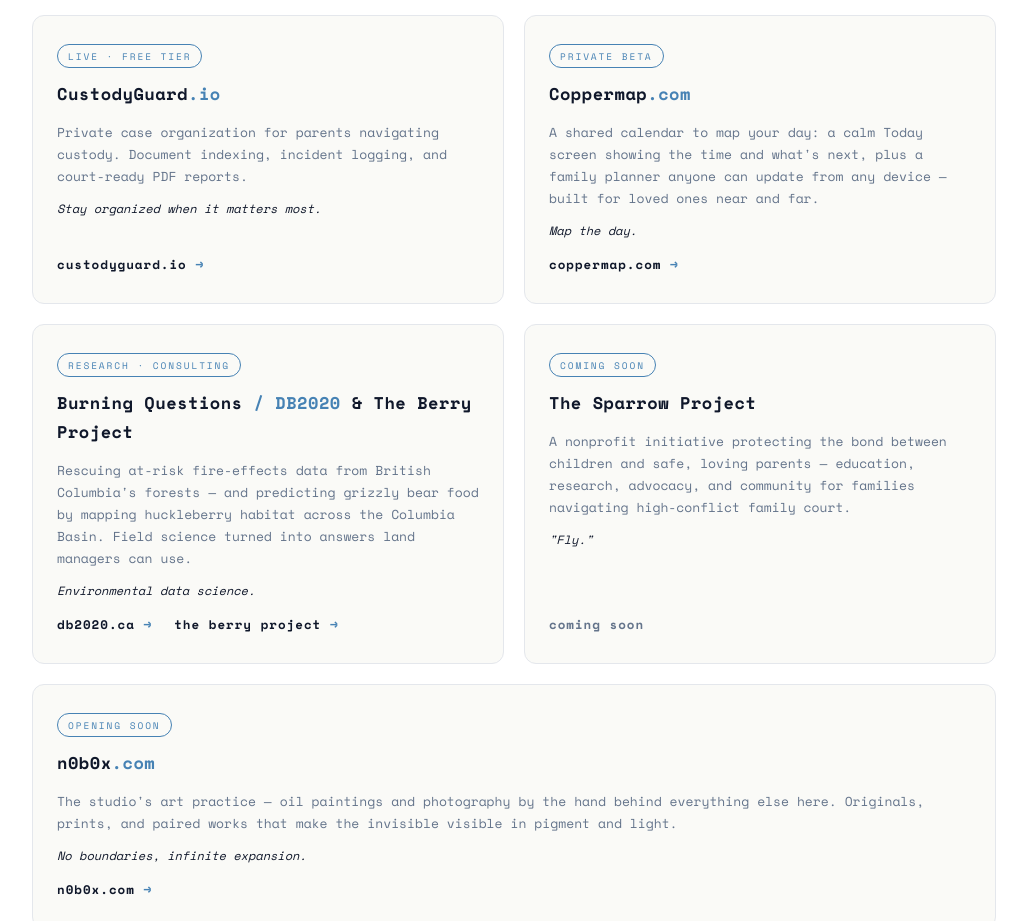
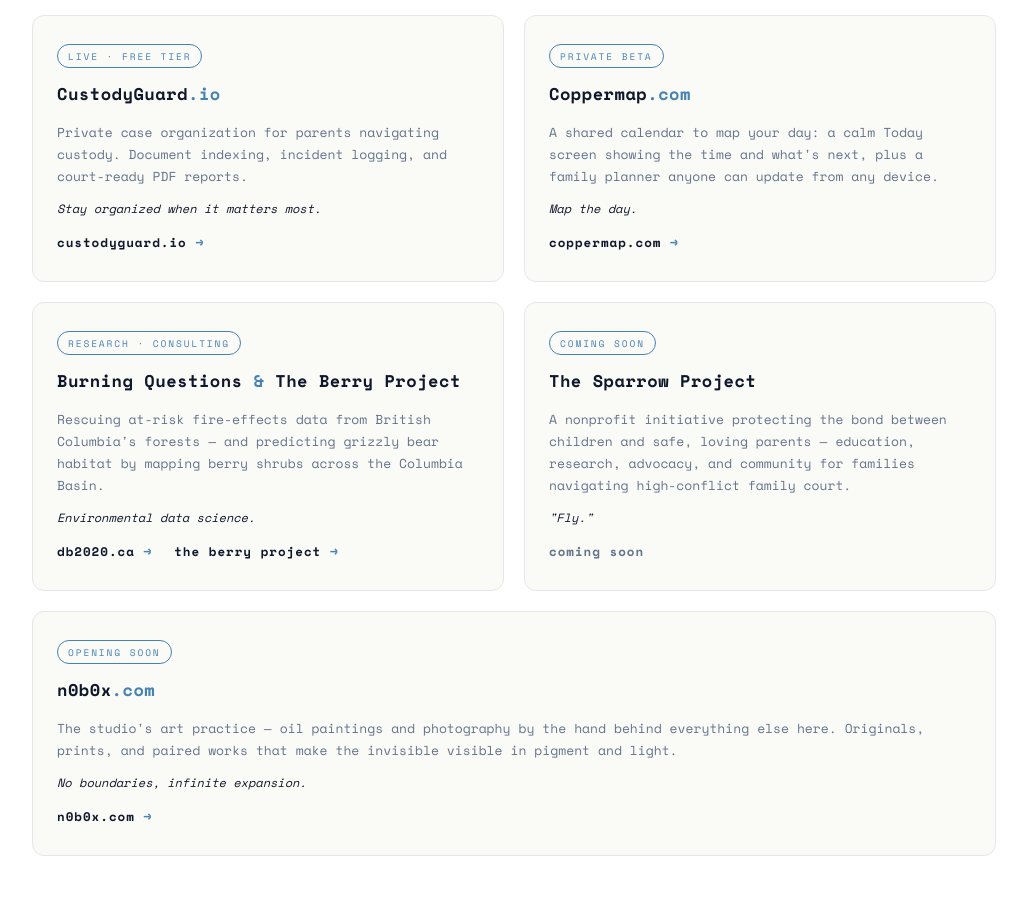
Before and after one commit to juliachandler/tacitcreatives, a plain HTML site: page index.html in a window 1280 px wide. Shown: the part 1031-1952 px from the top of the page, without its empty margins (126-1153 px from the left). Drawn offline with Linux system fonts and the light colour scheme.

Commit message:
Add files via upload

```diff
--- a/index.html
+++ b/index.html
@@ -200,14 +200,14 @@
       <div class="card">
         <span class="status">Private beta</span>
         <h3>Coppermap<span class="dot">.com</span></h3>
-        <p>A shared calendar to map your day: a calm Today screen showing the time and what's next, plus a family planner anyone can update from any device — built for loved ones near and far.</p>
+        <p>A shared calendar to map your day: a calm Today screen showing the time and what's next, plus a family planner anyone can update from any device.</p>
         <p class="quote">Map the day.</p>
         <a class="go" href="https://coppermap.com" target="_blank" rel="noopener">coppermap.com <span>→</span></a>
       </div>
       <div class="card">
         <span class="status">Research · Consulting</span>
-        <h3>Burning Questions<span class="dot"> / DB2020</span> &amp; The Berry Project</h3>
-        <p>Rescuing at-risk fire-effects data from British Columbia's forests — and predicting grizzly bear food by mapping huckleberry habitat across the Columbia Basin. Field science turned into answers land managers can use.</p>
+        <h3>Burning Questions <span class="dot">&amp;</span> The Berry Project</h3>
+        <p>Rescuing at-risk fire-effects data from British Columbia's forests — and predicting grizzly bear habitat by mapping berry shrubs across the Columbia Basin.</p>
         <p class="quote">Environmental data science.</p>
         <div class="golinks">
           <a class="go" href="https://db2020.ca" target="_blank" rel="noopener">db2020.ca <span>→</span></a>
```
